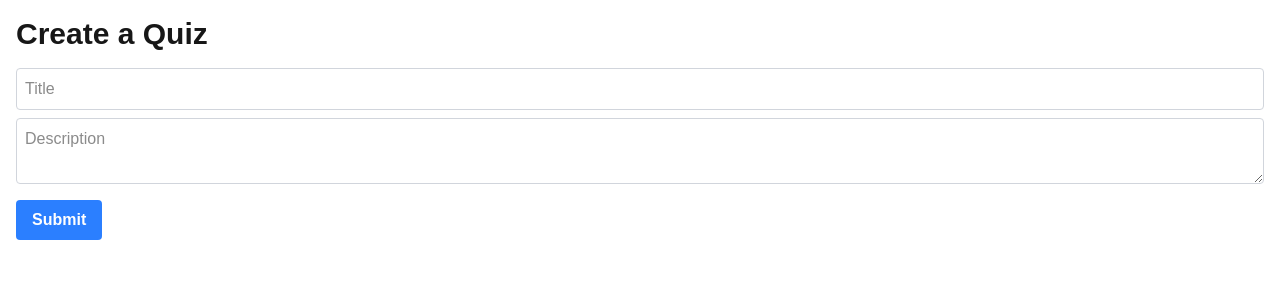
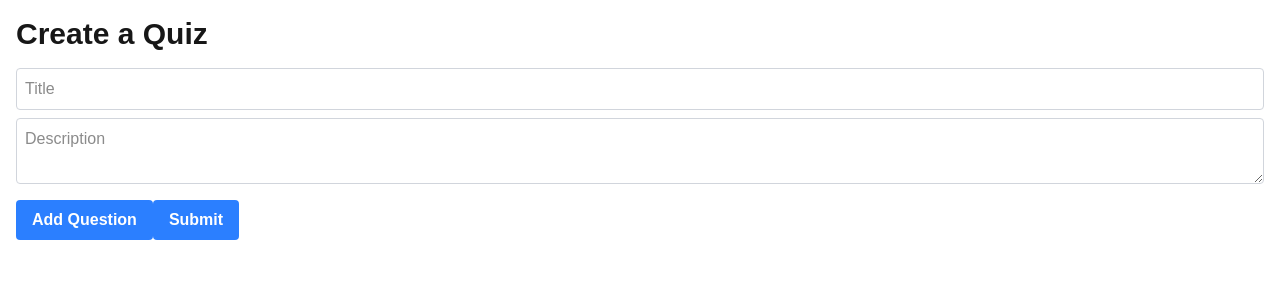
Before and after one commit to jrcz-data-science-lab/virtual_anatomy_quiz_ts, a Next.js app: page /create in a window 1280 px wide. Shown: the top 300 px of the page. Built offline with nearby package versions, Linux system fonts and the light colour scheme.

Commit message:
can (kinda) now add questions to the quizzes

```diff
--- a/src/app/api/quizzes/route.ts
+++ b/src/app/api/quizzes/route.ts
@@ -10,7 +10,7 @@ import Quiz from "@/app/models/Quiz";
  * message with a status code of 500 on failure.
  */
 
-export async function GET() {
+export async function GET(): Promise<NextResponse> {
   try {
     await dbConnect();
     const quizzes = await Quiz.find({});
@@ -27,19 +27,32 @@ export async function GET() {
  * Handles POST requests to create a new quiz in the database.
  *
  * @param {Request} req - The request object containing the quiz data in the body.
+ *
  * @returns {Promise<NextResponse>} A promise that resolves with a JSON response
- * containing the created quiz and a status code of 201 on success, or an error
+ * containing the quiz data and a status code of 201 on success, or an error
  * message with a status code of 400 on failure.
  */
-
-export async function POST(req: Request) {
+export async function POST(req: Request): Promise<NextResponse> {
   try {
     await dbConnect();
     const body = await req.json();
+
+    if (
+      !body.questions ||
+      body.questions.some((q: any) => !q.question?.trim())
+    ) {
+      return NextResponse.json(
+        { error: "Please fill out all questions before submitting the quiz" },
+        { status: 400 }
+      );
+    }
+
     const quiz = new Quiz(body);
     await quiz.save();
+    console.log(body);
     return NextResponse.json(quiz, { status: 201 });
   } catch (error) {
+    console.log(error);
     return NextResponse.json(
       { error: "Failed to create quiz" },
       { status: 400 }
--- a/src/app/create/page.tsx
+++ b/src/app/create/page.tsx
@@ -1,7 +1,7 @@
 "use client";
 
 import { JSX, useState } from "react";
-import RootLayout from "../layout";
+// import RootLayout from "../layout";
 
 /**
  * A Next.js page component that allows users to create a new quiz.
@@ -26,7 +26,7 @@ export default function CreateQuiz(): JSX.Element {
     title: string;
     description: string;
     questions: {
-      text: string;
+      question: string;
       type: string;
       options: string[];
       correctAnswer: string;
@@ -38,24 +38,54 @@ export default function CreateQuiz(): JSX.Element {
       ...prev,
       questions: [
         ...prev.questions,
-        { text: "", type: "multiple-choice", options: [], correctAnswer: "" },
+        {
+          question: "",
+          type: "multiple-choice",
+          options: [],
+          correctAnswer: "",
+        },
       ],
     }));
   };
 
+  /**
+   * Handles the submission of the quiz form.
+   *
+   * The function first filters out any questions with empty question text, and
+   * if there are any empty questions, it alerts the user and does not submit the
+   * quiz.
+   *
+   * Otherwise, it sends a POST request to the server with the sanitized quiz
+   * data, and alerts the user whether the quiz was created successfully or not.
+   */
   const handleSubmit = async () => {
+    const validQuestions = quiz.questions.filter(
+      (q) => q.question.trim() !== ""
+    );
+
+    if (validQuestions.length !== quiz.questions.length) {
+      alert("Please fill out all questions before submitting the quiz.");
+      return;
+    }
+
+    const sanitizedQuiz = {
+      ...quiz,
+      questions: validQuestions,
+    };
+
     const response = await fetch("/api/quizzes", {
       method: "POST",
       headers: { "Content-Type": "application/json" },
-      body: JSON.stringify(quiz),
+      body: JSON.stringify(sanitizedQuiz),
     });
     if (response.ok) {
       alert("Quiz created successfully!");
+    } else {
+      alert("Failed to create quiz.");
     }
   };
 
   return (
-    <RootLayout>
     <div>
       <h1 className="text-3xl font-bold">Create a Quiz</h1>
       <input
@@ -71,16 +101,24 @@ export default function CreateQuiz(): JSX.Element {
         onChange={(e) => setQuiz({ ...quiz, description: e.target.value })}
         className="mt-2 mb-4 block w-full p-2 border border-gray-300 rounded"
       />
+
+      <button
+        className="bg-blue-500 hover:bg-blue-700 text-white font-bold py-2 px-4 rounded"
+        onClick={handleAddQuestion}
+      >
+        Add Question
+      </button>
+
       {quiz.questions.map((question, index) => (
         <div key={index}>
           <input
             type="text"
             placeholder="Question"
-              value={question.text}
+            value={question.question}
             onChange={(e) =>
               setQuiz((prev) => {
                 const newQuestions = [...prev.questions];
-                  newQuestions[index].text = e.target.value;
+                newQuestions[index].question = e.target.value;
                 return { ...prev, questions: newQuestions };
               })
             }
@@ -95,6 +133,5 @@ export default function CreateQuiz(): JSX.Element {
         Submit
       </button>
     </div>
-    </RootLayout>
   );
 }
--- a/src/app/layout.tsx
+++ b/src/app/layout.tsx
@@ -5,11 +5,13 @@ import "./globals.css";
 const geistSans = Geist({
   variable: "--font-geist-sans",
   subsets: ["latin"],
+  display: "swap",
 });
 
 const geistMono = Geist_Mono({
   variable: "--font-geist-mono",
   subsets: ["latin"],
+  display: "swap",
 });
 
 // export const metadata: Metadata = {
@@ -24,10 +26,10 @@ export default function RootLayout({
 }>) {
   return (
     <html lang="en">
-      <body
-        className={`${geistSans.variable} ${geistMono.variable} antialiased m-2 p-2`}
-      >
-        {children}
+      <body className={`antialiased m-2 p-2`}>
+        <div className={`${geistSans.variable} ${geistMono.variable}`}>
+          {children}
+        </div>
       </body>
     </html>
   );
```
Lines whose indentation alone changed are shown as unchanged.
